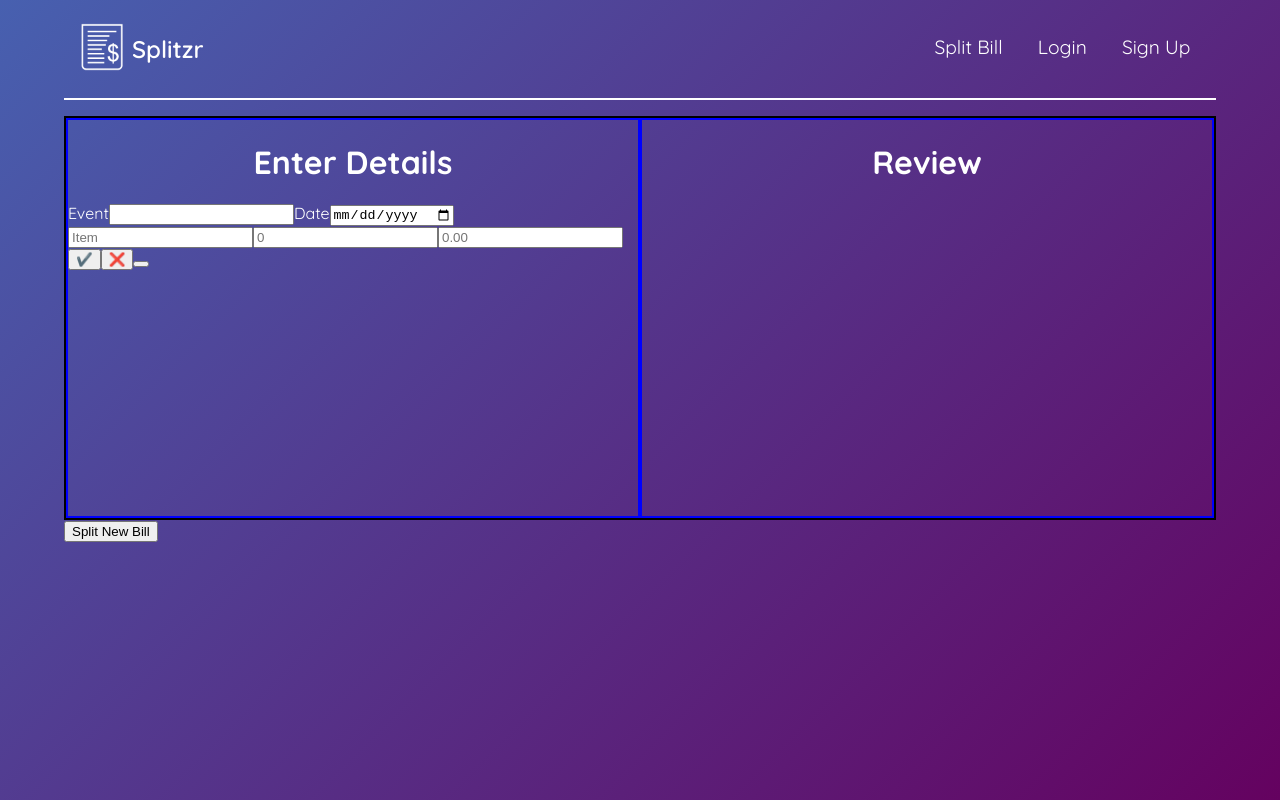
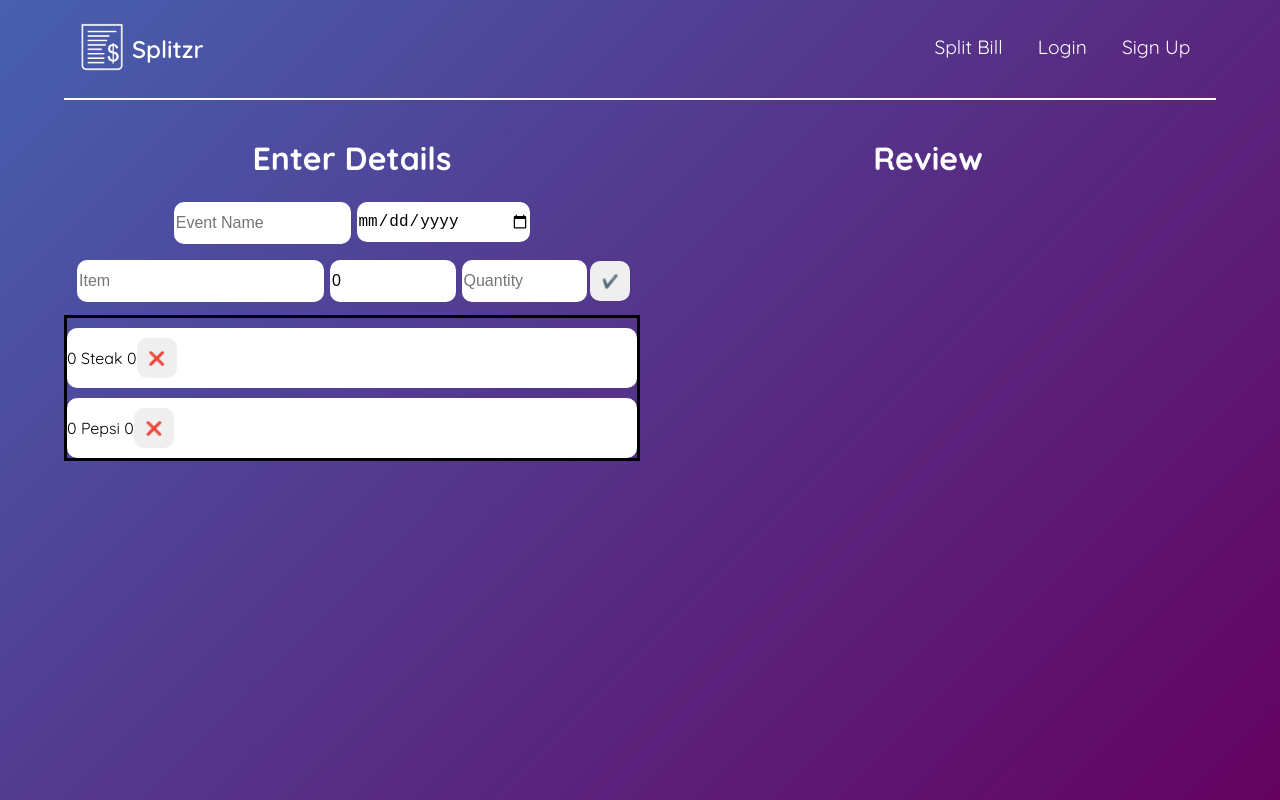
Before and after one commit to roccovulpis/Splitzr, a React (Vite) app: page /split-bill in a window 1280 px wide. Built offline with nearby package versions, Linux system fonts and the light colour scheme.

Commit message:
Updated bill splitting page.

```diff
--- /dev/null
+++ b/src/components/BillForm.jsx
@@ -0,0 +1,105 @@
+import React, { useState } from 'react'
+import '../styles/BillForm.css'
+
+export default function BillForm() {
+
+  const [items, setItems] = useState(["Steak", "Pepsi"]);
+  const [newItem, setNewItem] = useState("");
+  const [itemPrice, setItemPrice] = useState(0);
+  const [quantity, setQuantity] = useState(0);
+
+  function handleItemInputChange(event) {
+    setNewItem(event.target.value);
+  }
+
+  function handlePriceInputChange(event) {
+    setItemPrice(event.target.value);
+  }
+
+  function addItem() {
+    if (newItem.trim() !== "") {
+      setItems(i => [...i, newItem]);
+      setNewItem("");
+    }
+  }
+
+  // function addQuantity() {
+  //   if (newItem.trim() !== "") {
+  //     setItems(i => [...i, newItem]);
+  //     setNewItem("");
+  //   }
+  // }
+
+  function removeItem(index) {
+
+  }
+
+
+  return (
+    <div className='event-form-container'>
+
+        <div className='event-details-container'>
+          <input
+            type="text"
+            id='event-name'
+            placeholder='Event Name'
+          />
+          <input
+            type="date"
+            id='date'
+            placeholder='date' /><br />
+        </div>
+
+        <div className='event-items-container'>
+          <input
+            id='item-input'
+            type="text"
+            placeholder='Item'
+            value={newItem}
+            onChange={handleItemInputChange}
+          />
+          <input
+            id='price-input'
+            type="text"
+            placeholder='Price'
+            value={itemPrice}
+            onChange={handlePriceInputChange}
+          />
+          <input
+            id='quantity-input'
+            type="number"
+            placeholder='Quantity'
+          />
+          {/* <input type="text"
+            id='item-total'
+            name='item-total'
+            placeholder='0.00'
+          /> */}
+          <button
+          className='add-btn'
+          onClick={addItem}
+        >
+          ✔️
+        </button>
+
+        </div>
+
+
+
+      <ol>
+        {items.map((item, index) =>
+          <li key={index}>
+            <span className='text'>{quantity} {item} {itemPrice}</span>
+            <button
+              className='remove-btn'
+              onClick={() => removeItem(index)}
+            >
+              ❌
+            </button>
+          </li>
+        )}
+      </ol>
+
+    </div>
+  )
+}
--- a/src/components/EventForm.jsx
+++ /dev/null
@@ -1,46 +0,0 @@
-import React from 'react'
-import '../styles/EventForm.css'
-
-export default function ItemList() {
-  return (
-    <div className='event-form-container'>
-      <form action="">
-        <div className='event-details-container'>
-          <label htmlFor="event-name">Event</label>
-          <input type="text" id='event-name' name='event-name' />
-          <label htmlFor="date">Date</label>
-          <input type="date" id='date' name='date' /><br />
-        </div>
-        <div className='event-items-container'>
-          <input
-            type="text"
-            id='item-name'
-            name='item-name'
-            placeholder='Item'
-          />
-          <input type="number"
-            id='item-quantity'
-            name='item-quantity'
-            placeholder='0'
-          />
-          <input type="text"
-            id='item-total'
-            name='item-total'
-            placeholder='0.00'
-          />
-          <button className='addBtn'>
-            ✔️
-          </button>
-          <button className='removeBtn'>
-            ❌
-          </button>
-          <button>
-
-          </button>
-        </div>
-
-
-      </form>
-    </div>
-  )
-}
--- a/src/pages/SplitBill.jsx
+++ b/src/pages/SplitBill.jsx
@@ -1,5 +1,5 @@
 import React from 'react'
-import EventForm from '../components/EventForm'
+import BillForm from '../components/BillForm'
 import '../styles/SplitBill.css'
 
 export default function SplitBill() {
@@ -8,16 +8,13 @@ export default function SplitBill() {
       <div id='panels-container'>
         <div id='entry-panel'>
             <h1>Enter Details</h1>
-            <EventForm />
+            <BillForm />
         </div>
 
         <div id='review-panel'>
             <h1>Review</h1>
         </div>
       </div>
-
-
-      <button>Split New Bill</button>
     </div>
   )
 }
--- /dev/null
+++ b/src/styles/BillForm.css
@@ -0,0 +1,72 @@
+input {
+    height: 40px;
+    width: 30%;
+    border-radius: 10px;
+    border: none;
+    font-size: 1rem;
+    margin: 3px;
+}
+
+.event-details-container {
+    display: flex;
+    justify-content: center;
+}
+
+.event-items-container {
+    display: flex;
+    justify-content: center;
+    align-items: center;
+    padding: 10px;
+}
+
+.event-items-container > #item-input {
+    flex: 2;
+}
+
+.event-items-container #quantity-input {
+    flex: 1;
+}
+
+.event-items-container #price-input {
+    flex: 1;
+}
+
+.event-form-container > ol {
+    display: flex;
+    flex-direction: column;
+    text-align: center;
+    border: 3px solid black;
+    padding: 0;
+    margin: 0;
+    list-style: none;
+}
+
+.event-form-container > ol li {
+    display: flex;
+    width: 100%;
+    height: 30%;
+    background-color: white;
+    color: black;
+    padding: 10px 0;
+    border-radius: 10px;
+    margin-top: 10px;
+    list-style: none;
+    align-items: center;
+}
+
+.add-btn {
+    height: 40px;
+    width: 40px;
+    border-radius: 10px;
+    cursor: pointer;
+    border: none;
+}
+
+.remove-btn {
+    height: 40px;
+    width: 40px;
+    border-radius: 10px;
+    cursor: pointer;
+    border: none;
+
+}
--- a/src/styles/SplitBill.css
+++ b/src/styles/SplitBill.css
@@ -1,12 +1,10 @@
 /* Bill Splitter Styles */
 #panels-container {
-  border: 2px solid black;
   display: flex;
   height: 50vh;
 }
 
 #entry-panel {
-  border: 2px solid blue;
   display: flex;
   flex-direction: column;
   align-items: center;
@@ -15,7 +13,6 @@
 }
 
 #review-panel {
-  border: 2px solid blue;
   display: flex;
   flex-direction: column;
   align-items: center;
```
Also changed, not shown: src/styles/EventForm.css (deleted).
